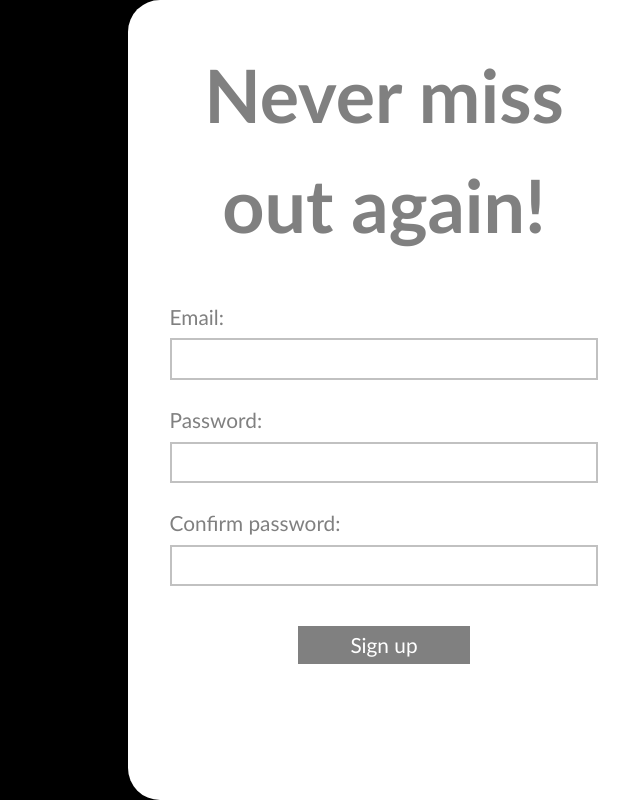
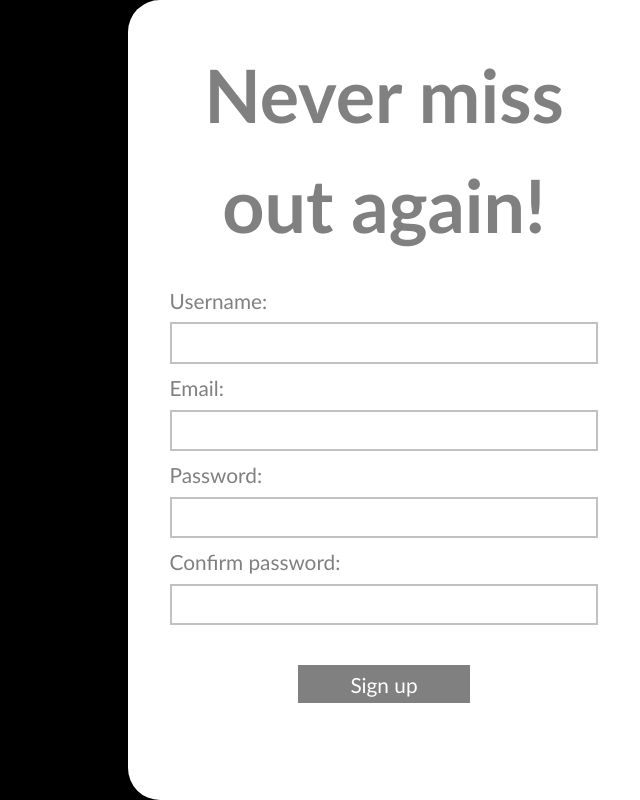
Before and after one commit to jenniferlieu/project-lomo-in-person-gaming-app, a React (Create React App) app in the folder frontend/: page / in a window 1280 px wide. Shown: the whole page, without its empty margins (640-1280 px from the left). Built offline with nearby package versions, Linux system fonts and the light colour scheme.

Commit message:
finalized button animation and added usrname field

```diff
--- a/frontend/src/App.js
+++ b/frontend/src/App.js
@@ -4,7 +4,7 @@ import logo from './logo.svg';
 import './App.css';
 import MapContainer from './MapContainer.js';
 import Login from './components/Login/Login.jsx';
-import Signup from './components/signup/signup.jsx';
+import Signup from './components/signup/Signup.jsx';
 
 
 
--- /dev/null
+++ b/frontend/src/components/signup/Signup.jsx
@@ -0,0 +1,118 @@
+import React, { useState } from 'react';
+import './signup.css';
+
+const Signup = () => {
+    const [username, setUsername] = useState('');
+    const [email, setEmail] = useState('');
+    const [pass1, setPass1] = useState('');
+    const [pass2, setPass2] = useState('');
+    const [passwordsMatch, setPasswordsMatch] = useState(true);
+
+    const handleSubmit = (e) => {
+        e.preventDefault();
+        console.log(username, email, pass1, pass2);
+        if (pass1 != pass2) {
+            console.log('Password did not match');
+        } else {
+            console.log('Passwords match');
+        }
+    }
+
+    const handlePass1Change = (e) => {
+        //Checks if pass2 matches pass1 and updates passwordsMatch
+        setPasswordsMatch(e.target.value === pass2);
+    }
+
+    const handlePass2Change = (e) => {
+        //Checks if pass2 matches pass1 and updates passwordsMatch
+        setPasswordsMatch(e.target.value === pass1);
+    }
+
+    const AnimatedButton = ({ p }) => {
+        const [shake, setShake] = useState(false);
+
+        const animate = () => {
+            if (!passwordsMatch) {
+                // Button begins to shake
+                setShake(true);
+            }
+        }
+
+        return (
+            <button type="submit" onClick={animate} className={shake ? `shake` : null}>{p}</button>
+        );
+
+    }
+
+
+    //need to add a 'username' field
+    return (
+        <div className="signup-container">
+            <h1 className="mob-head"><strong>Never miss out again!</strong></h1>
+            <div className="signup-wrapper" >
+                <h1 className="des-head"><strong>Never miss<br />out again!</strong></h1>
+                <form onSubmit={handleSubmit}>
+                    <label>
+                        <p>Username:</p>
+                    </label>
+
+                    <input
+                        value={username}
+                        onChange={(e) => setEmail(e.target.value)}
+                        type="username"
+                        id="username"
+                        name="username"
+                    />
+
+                    <label>
+                        <p>Email:</p>
+                    </label>
+
+                    <input
+                        value={email}
+                        onChange={(e) => setEmail(e.target.value)}
+                        type="email"
+                        id="email"
+                        name="email"
+                    />
+
+                    <label>
+                        <p>Password:</p>
+                    </label>
+
+                    <input
+                        value={pass1}
+                        onChange={(e) => {
+                            setPass1(e.target.value);
+                            handlePass1Change(e);
+                        }}
+                        type="password"
+                        id="password1"
+                        name="password1"
+                    />
+
+                    <label>
+                        <p>Confirm password:</p>
+                    </label>
+
+                    <input
+                        value={pass2}
+                        onChange={(e) => {
+                            setPass2(e.target.value);
+                            handlePass2Change(e);
+                        }}
+                        type="password"
+                        id="password2"
+                        name="password2"
+                    />
+
+                    <div className="submit-button">
+                        <AnimatedButton p="Sign up" />
+                    </div>
+                </form>
+            </div>
+        </div>
+    );
+}
+
+export default Signup;
--- a/frontend/src/components/signup/signup.css
+++ b/frontend/src/components/signup/signup.css
@@ -50,8 +50,7 @@ input {
 
 p {
     text-align: left;
-    padding-top: 1.5rem;
-    padding-bottom: .4rem;
+    padding-top: .5rem;
 }
 
 .submit-button {
--- a/frontend/src/components/signup/signup.jsx
+++ /dev/null
@@ -1,69 +0,0 @@
-import React, { useState } from 'react';
-import './signup.css';
-
-const Signup = () => {
-    const [email, setEmail] = useState('');
-    const [pass1, setPass1] = useState('');
-    const [pass2, setPass2] = useState('');
-
-    const handleSubmit = (e) => {
-        e.preventDefault();
-        console.log(email);
-        console.log(pass1);
-        console.log(pass2);
-        if (pass1 != pass2) {
-            console.log('Password did not match');
-        } else {
-            console.log('Passwords match');
-        }
-    }
-
-    const AnimatedButton = ({ p }) => {
-        const [shake, setShake] = useState(false);
-
-        const animate = () => {
-            // Button begins to shake
-            setShake(true);
-        }
-
-        return(
-            <button type="submit" onClick = {animate} className = {shake ? `shake` : null}>{ p }</button>
-        );
-
-    }
-
-    const IsValidPassword = (pass1, pass2) => {
-        if (!(pass1 === pass2)) {
-            console.log('Password did not match');
-        }
-    }
-
-    //need to add a 'username' field
-    return (
-        <div className="signup-container">
-            <h1 className="mob-head"><strong>Never miss out again!</strong></h1>
-            <div className="signup-wrapper" >
-                <h1 className="des-head"><strong>Never miss<br />out again!</strong></h1>
-                <form onSubmit={handleSubmit}>
-                    <label>
-                        <p>Email:</p>
-                    </label>
-                    <input value={email} onChange={(e) => setEmail(e.target.value)} type="email" id="email" name="email" />
-                    <label>
-                        <p>Password:</p>
-                    </label>
-                    <input value={pass1} onChange={(e) => setPass1(e.target.value)} type="password" id="password1" name="password1" />
-                    <label>
-                        <p>Confirm password:</p>
-                    </label>
-                    <input value={pass2} onChange={(e) => setPass2(e.target.value)} type="password" id="password2" name="password2" />
-                    <div className="submit-button">
-                        <AnimatedButton p="Sign up"/>
-                    </div>
-                </form>
-            </div>
-        </div>
-    );
-}
-
-export default Signup;
```
